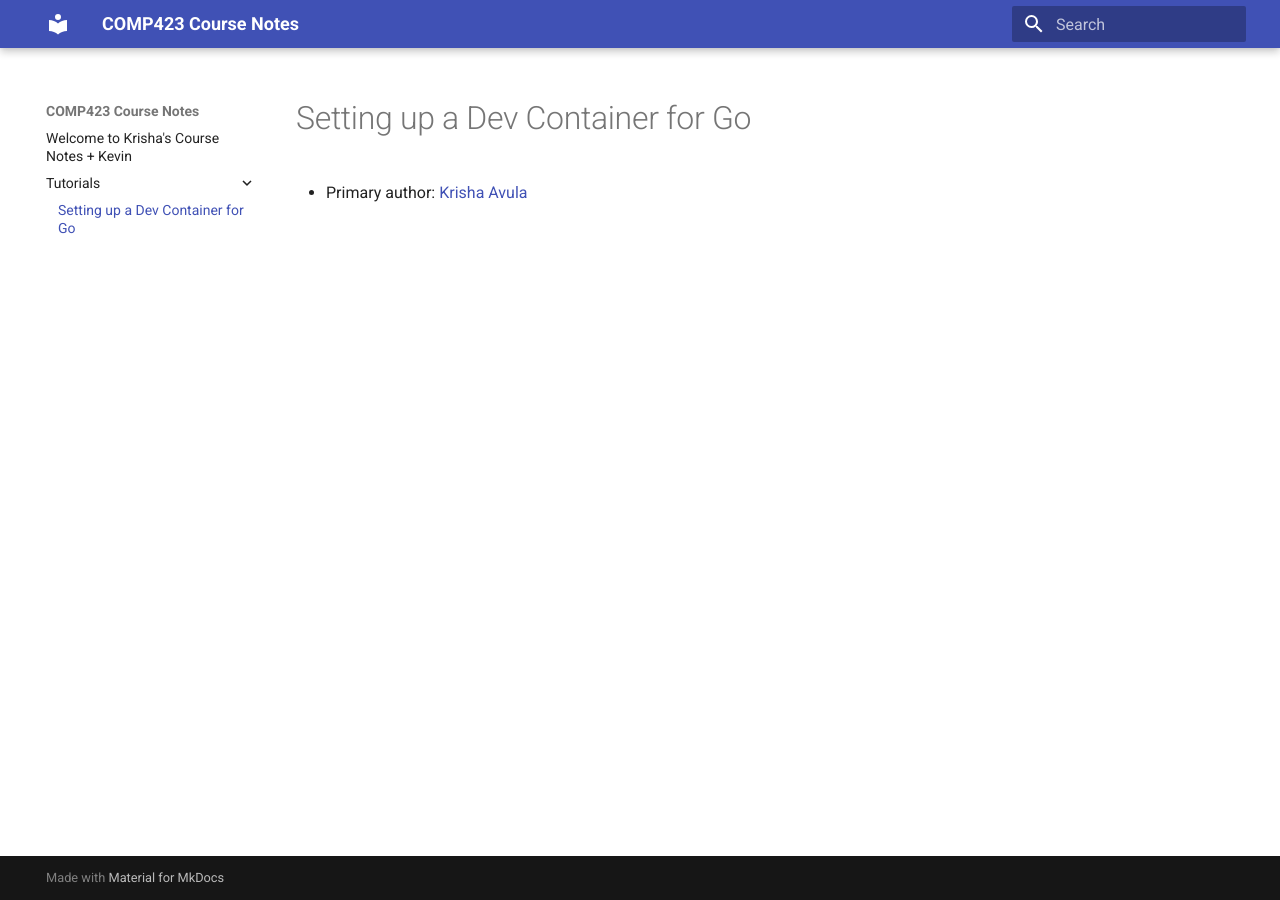
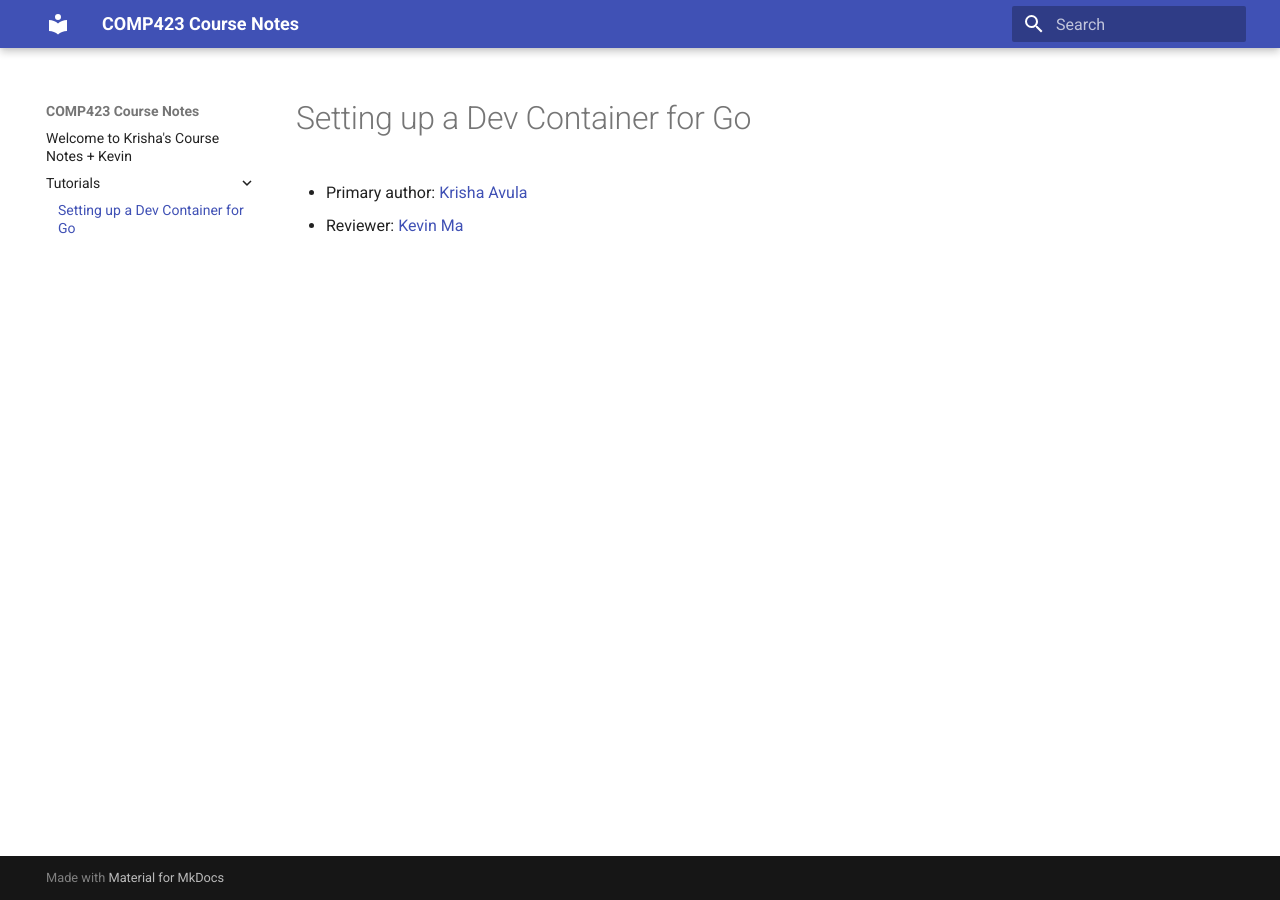
Before and after one commit to krisha188/comp423-course-notes, an MkDocs documentation site: the page built from docs/tutorials/go-setup.md, in a window 1280 px wide. Built offline with MkDocs 1.6.1 and Material for MkDocs 9.7.7, drawn with Linux system fonts in a browser that asks for light colours.

Commit message:
Added Reviewer

```diff
--- a/docs/tutorials/go-setup.md
+++ b/docs/tutorials/go-setup.md
@@ -1,3 +1,4 @@
 # Setting up a Dev Container for Go
 
 * Primary author: [Krisha Avula](https://github.com/krisha188)
+* Reviewer: [Kevin Ma](https://github.com/Kevinofma)
```
